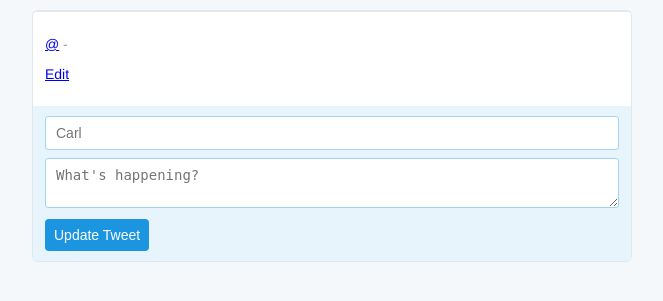
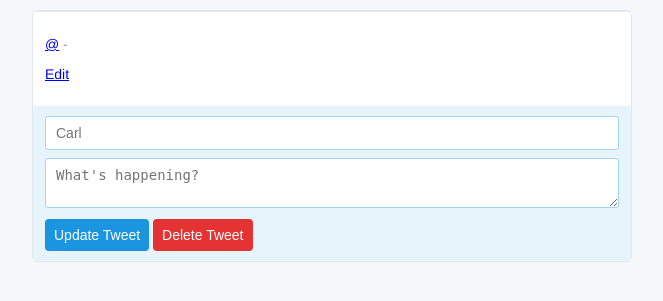
Before and after one commit to carlshan/twitter_clone, a Node server app: template views/edit-tweet.ejs in a window 1280 px wide. Shown: the part 50-351 px from the top of the page, without its empty margins (308-971 px from the left). Run offline with Node 20, Linux system fonts and the light colour scheme; the template is opened without the code that fills it, so the values that code supplies are empty.

Commit message:
Adding the Delete Tweet button to the Edit Tweet view

```diff
--- a/views/edit-tweet.ejs
+++ b/views/edit-tweet.ejs
@@ -12,6 +12,7 @@
 		<input id="tweet-form-handle" type="text" name="handle" placeholder="Carl" value="<%= tweet.handle %>">
 		<textarea id="tweet-form-body" name="body" placeholder="What's happening?"><%= tweet.body %></textarea>
 		<button id="tweet-form-button">Update Tweet</button>
+		<button id="tweet-form-delete-button" name="delete_button" onclick="return confirm('Are you sure you want to delete this tweet?')">Delete Tweet</button>
 	      </form>
 	</main>
     </body>
```
